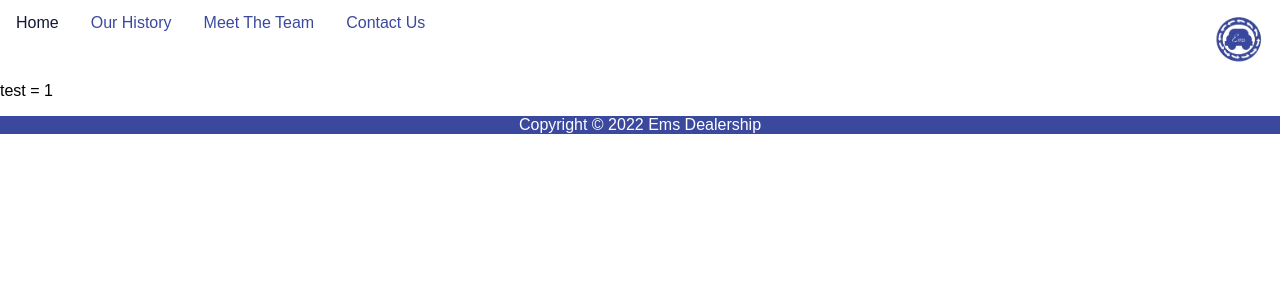
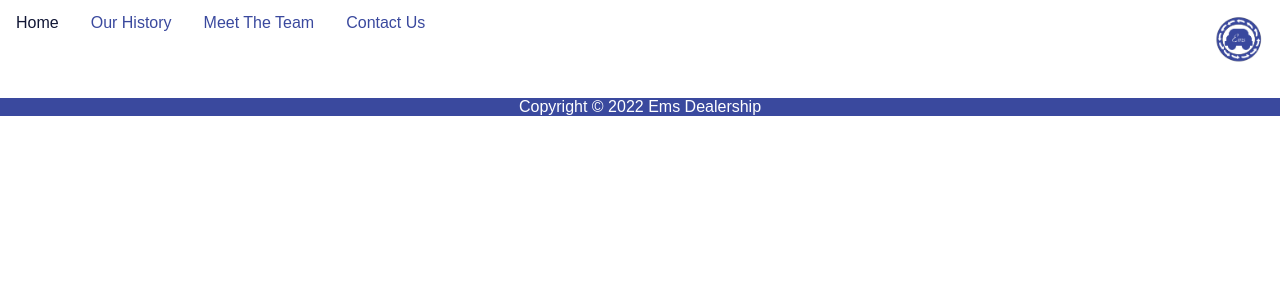
Before and after one commit to PEmiliana/DDW-MOD005429, a PHP site: page /carDetails.php?carIndex=1 in a window 1280 px wide. Shown: the top 300 px of the page. Run offline with PHP 8.4, Linux system fonts and the light colour scheme; data that the repository does not hold is empty.

Commit message:
deleted test

```diff
--- a/carDetails.php
+++ b/carDetails.php
@@ -34,7 +34,7 @@
 $carIndex =$_GET['carIndex'];
 
 require 'databaseTemplate.php';
-echo "test = ".$carIndex;
+
     $stmt = $pdo->prepare('SELECT * FROM cars WHERE carIndex = :carIndex ');
     $stmt->execute([$carIndex]);
 
@@ -83,7 +83,7 @@ echo "test = ".$carIndex;
          <input type='text' name='cAddress'>
          <input type='hidden' name='carIndex' value='".$carIndex."' >
          <input type='submit' value='Buy Now'>
-         test = ".$carIndex."
+
          </form>";
     }
 
--- a/getSearch.php
+++ b/getSearch.php
@@ -22,9 +22,3 @@ $charset = 'utf8mb4';
     }
 
 ?>
-
-<div class="Container">
-      <div class="PageContent">
-        <p class="footer">Copyright &copy; 2022 Ems Dealership</p>
-      </div>
-    </div>
```
